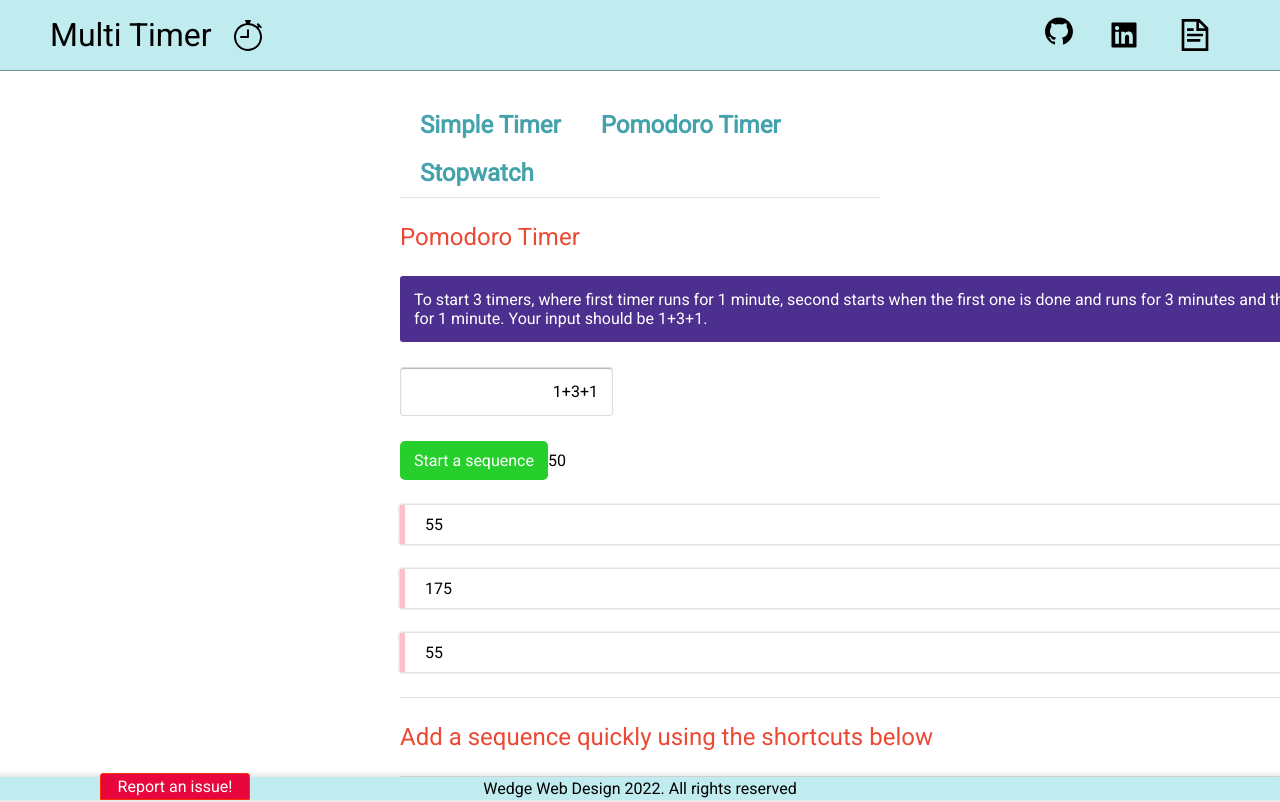
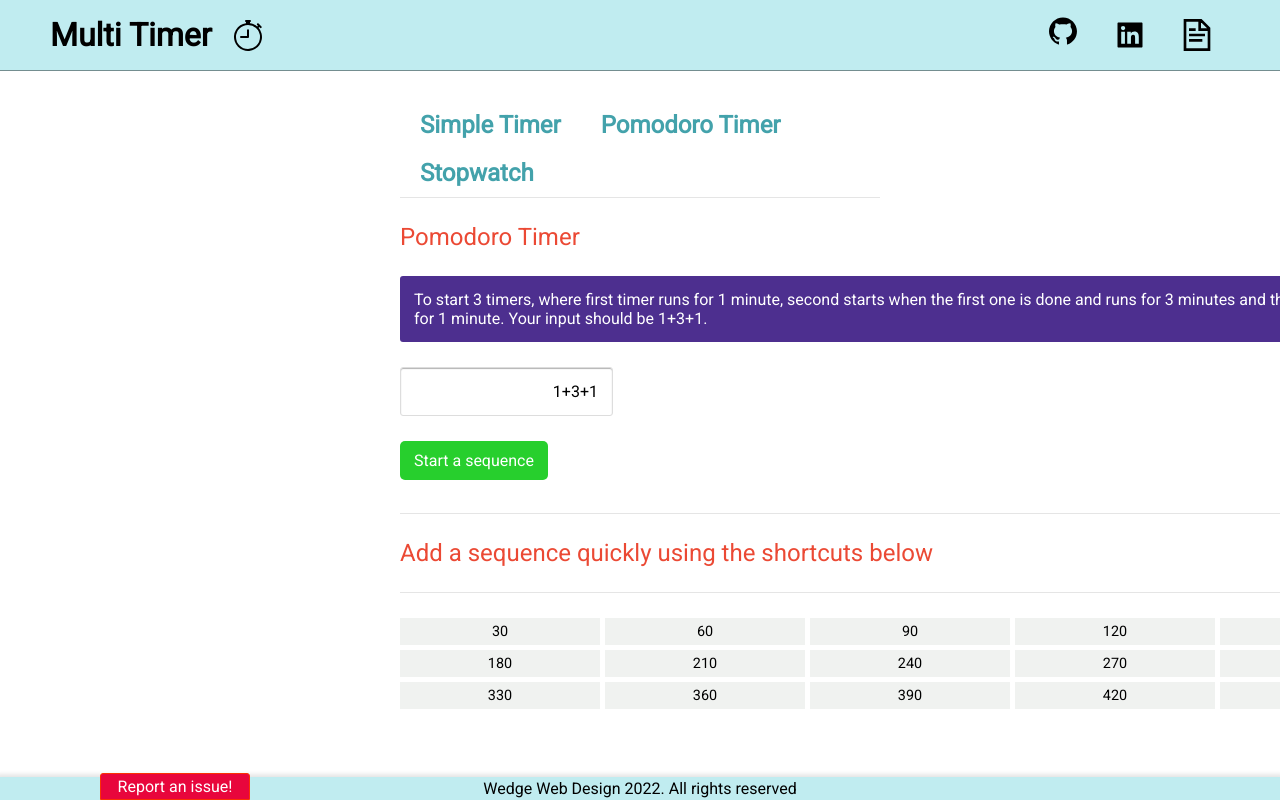
Before and after one commit to Lewisjohnward/multi_timer, a React (Create React App) app: page /pomodoro in a window 1280 px wide. Shown: the top 802 px of the page. Built offline with nearby package versions, Linux system fonts and the light colour scheme.

Commit message:
pomodoro functionality

```diff
--- a/src/components/banner/Banner.js
+++ b/src/components/banner/Banner.js
@@ -20,6 +20,7 @@ const Title = styled.div`
 
     > * {
         margin-right: 20px;
+        font-size: 2rem;
     }
 `
 
@@ -58,7 +59,7 @@ export const Banner = () => {
     return (
         <Container>
             <Title>
-                <text>Multi Timer </text>
+                <h1>Multi Timer </h1>
                 <StopwatchIco />
             </Title>
             <IcoContainer>
--- a/src/components/footer/Footer.js
+++ b/src/components/footer/Footer.js
@@ -11,7 +11,7 @@ const Container = styled.div`
     font-weight: 200;
 `
 
-const Text = styled.text``
+const Text = styled.p``
 
 export const Footer = () => {
     return (
--- a/src/components/pomodoro/Pomodoro.js
+++ b/src/components/pomodoro/Pomodoro.js
@@ -2,6 +2,7 @@ import {useState} from "react"
 import styled from "styled-components"
 import {Sequence} from "./components/Sequence"
 import {HR} from "../../styled/HR.styled"
+import {PresetTimeContainer, PresetTime, SettingsContainer, OptionContainer, Option, RingTimeContainer, Slider, Dropdown, TimeSelectContainer} from "../../styled/Preset.styled.js"
 
 const  blue = "#4d2f8f"
 const green = "#27cf2d"
@@ -36,15 +37,23 @@ const Text = styled.div`
 export const Pomodoro = () => {
     const [pomodoro, setPomodoro] = useState("1+3+1")
     const [sequence, setSequence] = useState([])
+    const [running, setRunning] = useState(false)
+
+    const validateInput = () => {
+        //TODO
+    }
 
     const handleInput = (e) => {
         setPomodoro(e.target.value)
     }
 
     const handleStartSequence = () => {
-        const arr = pomodoro.split("+")
+        const arr = pomodoro.split("+").map(d => d * 60)
         setSequence(arr)
+        setRunning(true)
     }
+
+    const presetTimeArr = new Array(15).fill(0).map((d, i) => 30 + (i * 30))
 
     return (
         <>
@@ -60,10 +69,13 @@ export const Pomodoro = () => {
             <Button onClick={() => handleStartSequence()}>
                 Start a sequence
             </Button>
-            <Sequence sequence={sequence}/>
+            <Sequence sequence={sequence} running={running} setRunning={setRunning}/>
             <HR />
             <Text>Add a sequence quickly using the shortcuts below</Text>
             <HR />
+            <PresetTimeContainer>
+            {presetTimeArr.map(d => <PresetTime>{d}</PresetTime>)}
+            </PresetTimeContainer>
         </>
     )
 }
--- a/src/components/pomodoro/components/Sequence.js
+++ b/src/components/pomodoro/components/Sequence.js
@@ -4,7 +4,7 @@ import styled from "styled-components"
 const Container = styled.div`
     box-shadow: 0px 0px 3px rgba(0, 0, 0, 0.3);
     margin-bottom: 15px;
-    display: flex;
+    display: ${({display}) => display ? "flex" : "none"};
 `
 
 const Bar = styled.div`
@@ -15,32 +15,47 @@ const Text = styled.text`
     padding: 10px 20px;
 `
 
-export const Sequence = () => {
-    const sequence = "1+3+1".split("+")
+export const Sequence = ({sequence, running, setRunning}) => {
     const [position, setPosition] = useState(0)
     const [count, setCount] = useState(0)
-    const [running, setRunning] = useState(true)
     const [current, setCurrent] = useState()
 
     const incrementCount = () => setCount(prev => prev + 1)
+    const zeroCount = () => setCount(0)
+
+    const checkTimerEnd = () => {
+        if (sequence[position] - count == 0) {
+            setPosition(prev => prev + 1)
+            setCount(0)
+        }
+    }
+
+    const haveWeFinished = () => {
+        if (position > sequence.length - 1){
+            setRunning(false)
+            setTimeout(zeroCount, 100)
+        }
+    }
 
     useEffect(() => {
-        running && setTimeout(incrementCount, 1000)
+        running && setTimeout(incrementCount, 100)
+        checkTimerEnd()
     }, [count, running])
 
+    useEffect(() => {
+        haveWeFinished()
+    }, [position])
 
 
     return (
         <>
-            {count}
-            {position}
             {sequence.map((d, i ) => {
-
+                const display = position <= i ? true : false
                 return (
-                    <Container>
+                    <Container display={display}>
                         <Bar />
                         <Text>
-                            {(d * 60) - count}
+                            {position == i ? (d) - count : position < i ? d : 0}
                         </Text>
                     </Container>
                 )
--- a/src/components/simpletimer/SimpleTimer.js
+++ b/src/components/simpletimer/SimpleTimer.js
@@ -2,91 +2,16 @@ import {useState, useEffect, useRef} from "react"
 import styled from "styled-components"
 import {Timer} from "./components/Timer"
 import {Alarm} from "./components/Alarm"
+import {PresetTimeContainer, PresetTime, SettingsContainer, OptionContainer, Option, RingTimeContainer, Slider, Dropdown, TimeSelectContainer} from "../../styled/Preset.styled.js"
 
 const orange = "#eb4934"
 const blue = "#30b1cf"
-const gray = "#f0f2f0"
-const darkgray = "#d7dadb"
-const black = "#6b6464"
-const darkblack = "#524f4e"
 
 const Text = styled.div`
     color: ${({theme}) => `${theme.orange};`}
     font-size: 1.5rem;
 `
 
-const PresetTimeContainer = styled.div`
-    display: grid;
-    grid-template-columns: repeat(5, 200px);
-    grid-gap: 5px;
-`
-const PresetTime = styled.div`
-    display: flex;
-    justify-content: center;
-    align-items: center;
-
-    padding: 5px 40px;
-    background: ${gray};
-    font-size: 0.9rem;
-
-    &:hover{
-        cursor: pointer;
-        background: ${darkgray};
-    }
-`
-
-const SettingsContainer = styled.div`
-    background: ${gray};
-    padding: 5px 10px;
-    border: 1px solid rgba(0, 0, 0, 0.2);
-    border-radius: 2px;
-
-    > * {
-        margin-bottom: 20px;
-    }
-
-`
-
-const OptionContainer = styled.div`
-    display: flex;
-    justify-content: space-between;
-    align-items: center;
-    width: 500px;
-`
-const Option = styled.div`
-`
-const RingTimeContainer = styled.div`
-    display: flex;
-    color: white;
-`
-const Slider = styled.input.attrs(
-    props => {
-        return ({
-            type: 'range',
-            min: '0',
-            max: '100',
-            value: props.slideValue
-        })
-    }
-)`
-    height: 5px;
-    background: ${blue};
-`
-
-const Dropdown = styled.select`
-`
-const TimeSelectContainer = styled.div`
-        background: ${({background, theme}) => background ? theme.orange : `${black}`};
-        padding: 8px 10px;
-        margin: 0px 3px;
-        border-radius: 3px;
-        cursor: pointer;
-        box-shadow: 0px 1px 1px inset rgba(0, 0, 0, 0.3);
-
-        &:hover{
-            background: ${darkblack};
-        }
-`
 
 export const SimpleTimer = () => {
     const [time, setTime] = useState(300)
--- a/src/globalStyles.js
+++ b/src/globalStyles.js
@@ -15,7 +15,9 @@ const GlobalStyle = createGlobalStyle`
     all: unset;
     }
 
-    button {
+    button, h1,p {
+        margin: 0;
+        padding: 0;
         border: none;
         background: none;
         font-size: 1rem;
--- /dev/null
+++ b/src/styled/Preset.styled.js
@@ -0,0 +1,80 @@
+import styled from "styled-components"
+
+const gray = "#f0f2f0"
+const darkgray = "#d7dadb"
+const blue = "#30b1cf"
+const black = "#6b6464"
+const darkblack = "#524f4e"
+
+export const PresetTime = styled.div`
+    display: flex;
+    justify-content: center;
+    align-items: center;
+
+    padding: 5px 40px;
+    background: ${gray};
+    font-size: 0.9rem;
+
+    &:hover{
+        cursor: pointer;
+        background: ${darkgray};
+    }
+`
+export const PresetTimeContainer = styled.div`
+    display: grid;
+    grid-template-columns: repeat(5, 200px);
+    grid-gap: 5px;
+`
+
+export const SettingsContainer = styled.div`
+    background: ${gray};
+    padding: 5px 10px;
+    border: 1px solid rgba(0, 0, 0, 0.2);
+    border-radius: 2px;
+
+    > * {
+        margin-bottom: 20px;
+    }
+
+`
+
+export const OptionContainer = styled.div`
+    display: flex;
+    justify-content: space-between;
+    align-items: center;
+    width: 500px;
+`
+export const Option = styled.div`
+`
+export const RingTimeContainer = styled.div`
+    display: flex;
+    color: white;
+`
+export const Slider = styled.input.attrs(
+    props => {
+        return ({
+            type: 'range',
+            min: '0',
+            max: '100',
+            value: props.slideValue
+        })
+    }
+)`
+    height: 5px;
+    background: ${blue};
+`
+
+export const Dropdown = styled.select`
+`
+export const TimeSelectContainer = styled.div`
+        background: ${({background, theme}) => background ? theme.orange : `${black}`};
+        padding: 8px 10px;
+        margin: 0px 3px;
+        border-radius: 3px;
+        cursor: pointer;
+        box-shadow: 0px 1px 1px inset rgba(0, 0, 0, 0.3);
+
+        &:hover{
+            background: ${darkblack};
+        }
+`
```
